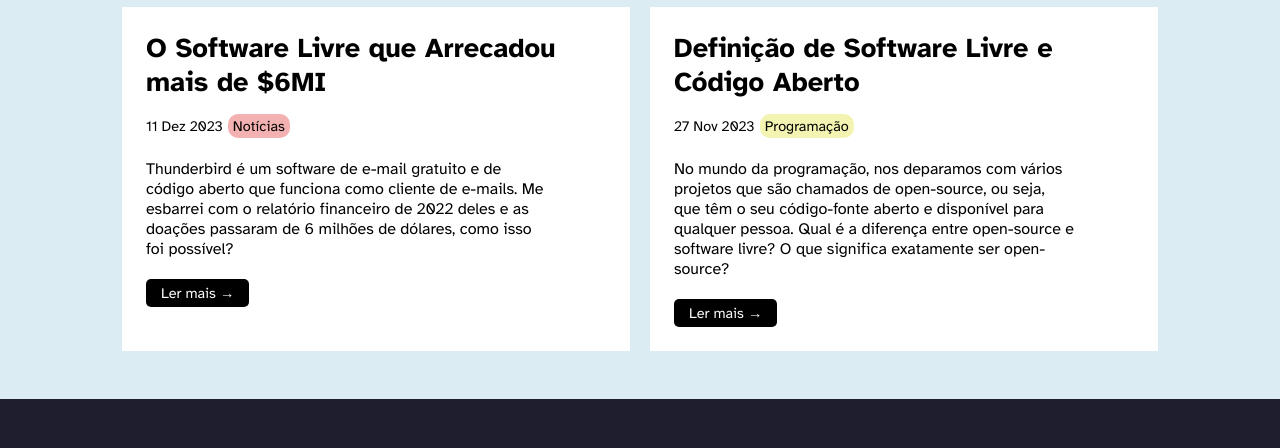
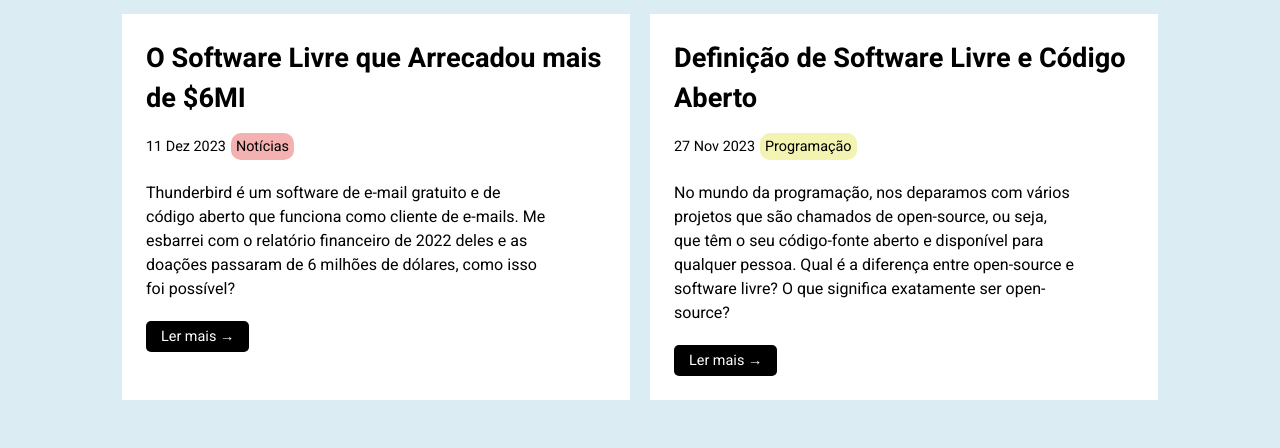
Before and after one commit to pedromclaro/site-prototipo-teste, a plain HTML site: page index.html in a window 1280 px wide. Shown: the part 610-1058 px from the top of the page. Before the commit the page ends 1009 px from the top, so only its background shows below. Drawn offline with nearby package versions, Linux system fonts and the light colour scheme.

Commit message:
style: reset changes && upload profile picture

```diff
--- a/style.css
+++ b/style.css
@@ -1,25 +1,14 @@
 @charset "UTF-8";
-@import url("https://fonts.googleapis.com/css2?family=Atkinson+Hyperlegible:ital,wght@0,400;0,700;1,400;1,700&display=swap");
+@import url('https://fonts.googleapis.com/css2?family=Heebo:wght@300;400;500;600;700;800&display=swap');
 
 * {
     margin: 0;
     padding: 0;
-    font-family: var(--main-font);
-}
-
-:root {
-    --main-font: "Atkinson Hyperlegible", sans-serif;
-
-    /* Catppuccin Theme: 🌿 Mocha */
-    --background-color: #1e1e2e;
-    --text-color: #cdd6f4;
-    --subtext-color: #bac2de;
-    --highlight-color0: #cba6f7;
-    --highlight-color1: #f2cdcd;
+    font-family: "Heebo", sans-serif;
 }
 
 body {
-    background-color: var(--background-color);
+    background-color: #fff;
 }
 
 #principal {
@@ -34,9 +23,8 @@
     margin-bottom: 100px;
 }
 
-#principal > h1,
-h2 {
-    font-family: "Heebo", sans-serif;
+#principal > h1, h2 {
+    font-family: 'Heebo', sans-serif;
     text-align: center;
 }
 
@@ -72,6 +60,7 @@
     margin-top: 20px;
     border-radius: 5px;
 }
+
 
 #principal #img-links {
     display: flex;
@@ -148,7 +137,7 @@
     margin-right: 5px;
     font-style: normal;
     padding: 3px 5px;
-    background-color: #d4b1f4;
+    background-color: #D4B1F4;
     border-radius: 10px;
     user-select: none;
 }
@@ -160,6 +149,7 @@
     background-color: #f3f4b1;
     border-radius: 10px;
     user-select: none;
+
 }
 
 i.posts-tag-3 {
@@ -173,4 +163,5 @@
 
 .recent .posts .post-item p {
     max-width: 400px;
+
 }
```
Also changed, not shown: img-perfil.png.
